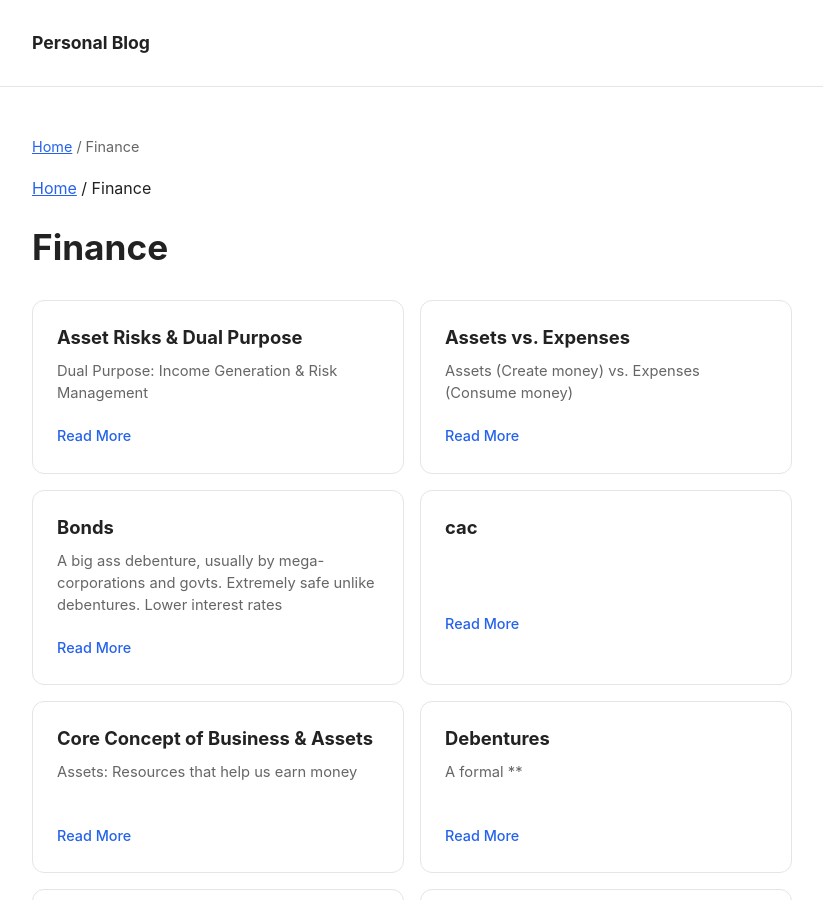
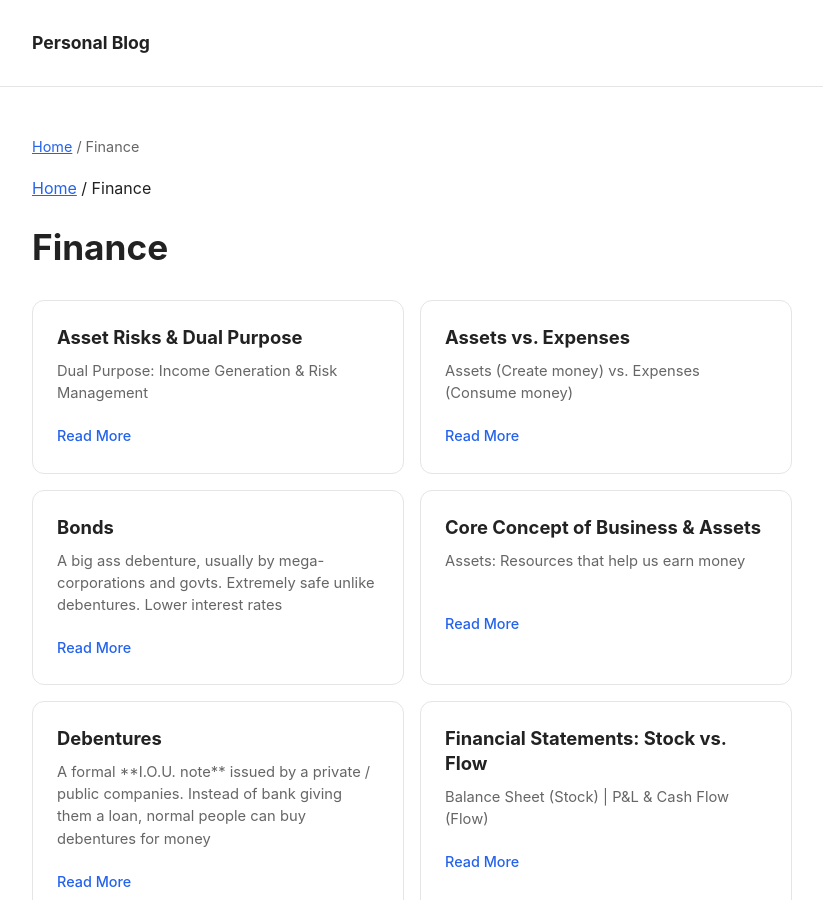
Before and after one commit to BeardedOwl1357/Personal_Blog, a Jekyll site: the page built from _domains/finance.md, in a window 1280 px wide and 900 px high. Shown: the whole window, without its empty margins (228-1051 px from the left). Built offline with Jekyll 4.4.1, drawn with Linux system fonts in a browser that asks for light colours.

```diff
--- a/_domains/finance.md
+++ b/_domains/finance.md
@@ -31,12 +31,6 @@ permalink: /finance/
     <div class="card-action">Read More</div>
   </a>
 </div><div class="card">
-  <a class="card-link" href="{{ '/finance/cac/' | relative_url }}">
-    <div class="card-title">cac</div>
-    <div class="card-description"></div>
-    <div class="card-action">Read More</div>
-  </a>
-</div><div class="card">
   <a class="card-link" href="{{ '/finance/core-concept-of-business-and-assets/' | relative_url }}">
     <div class="card-title">Core Concept of Business & Assets</div>
     <div class="card-description">Assets: Resources that help us earn money</div>
@@ -45,7 +39,7 @@ permalink: /finance/
 </div><div class="card">
   <a class="card-link" href="{{ '/finance/debentures/' | relative_url }}">
     <div class="card-title">Debentures</div>
-    <div class="card-description">A formal **</div>
+    <div class="card-description">A formal **I.O.U. note** issued by a private / public companies. Instead of bank giving them a loan, normal people can buy debentures for money</div>
     <div class="card-action">Read More</div>
   </a>
 </div><div class="card">
```
Also changed, not shown: _articles/finance/cac.md (deleted, +0 -41 lines), _articles/finance/debentures.md (+1 -1 lines).
